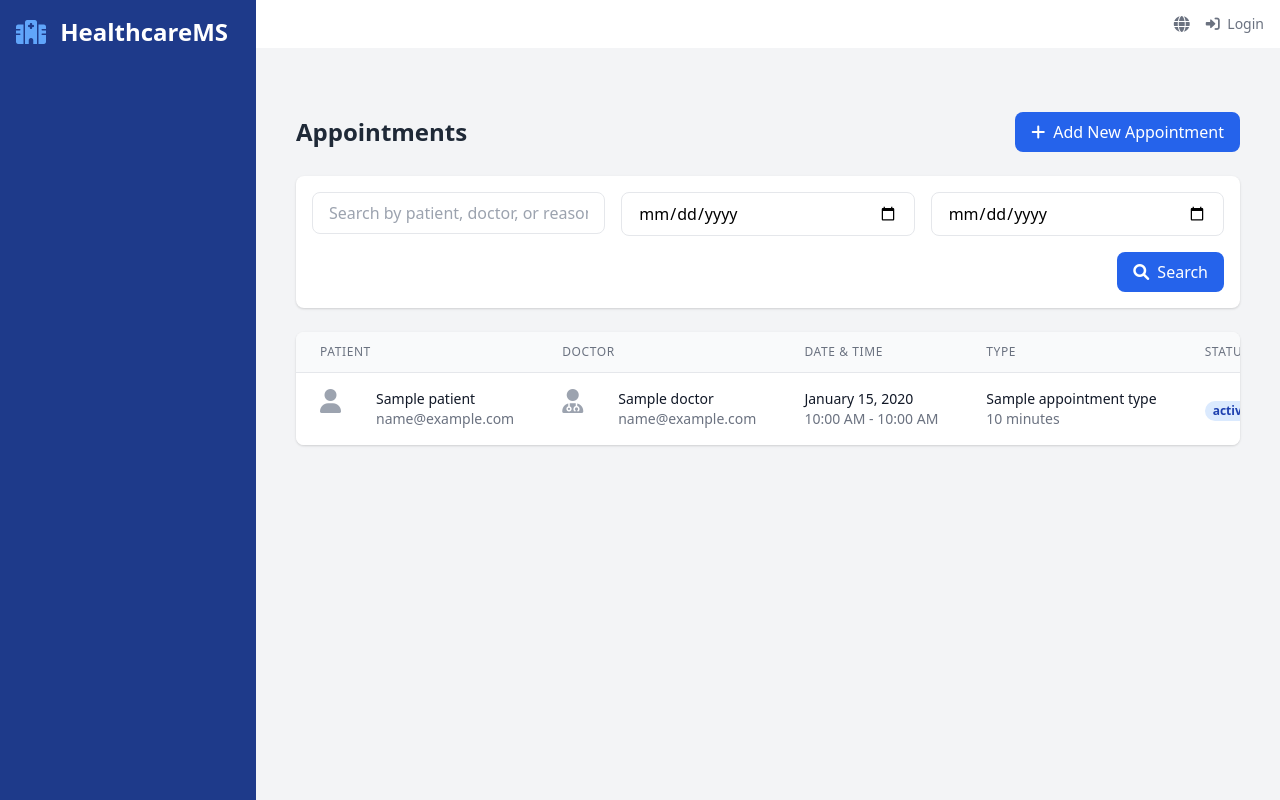
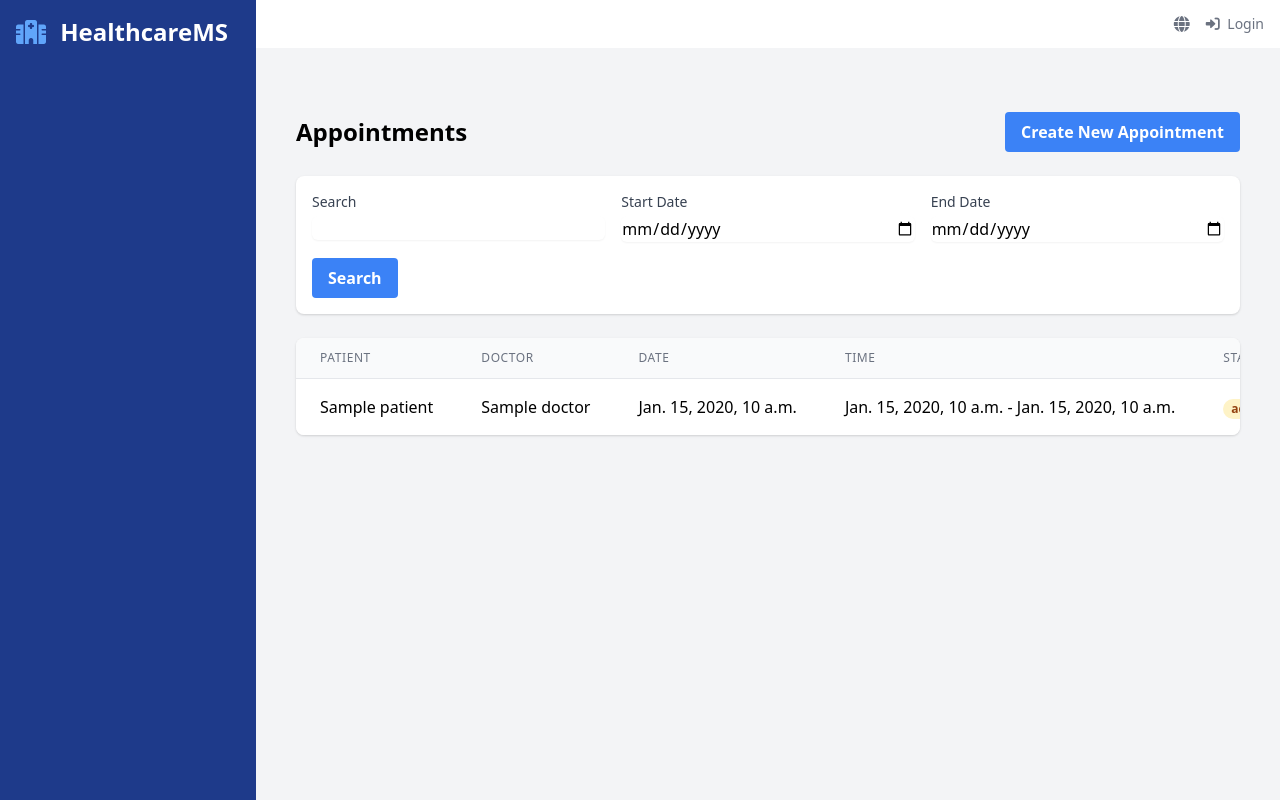
Before and after one commit to markramyy/healthcare-system, a Django app: template healthcare_ms/templates/appointment/appointment_list.html in a window 1280 px wide. Run offline with Django 5.2, Linux system fonts and the light colour scheme; the template is opened without the code that fills it: most values are stand-ins (such as "Sample title", 1, 10 or a date in 2020).

Commit message:
Refactor appointment and appointment slot templates to enhance user experience with improved translations, form layouts, and pagination. Introduce new templates for reserving and unreserving appointment slots, ensuring user-specific actions based on role. Update UI elements for better accessibility and clarity.

```diff
--- a/healthcare_ms/templates/appointment/appointment_list.html
+++ b/healthcare_ms/templates/appointment/appointment_list.html
@@ -1,113 +1,100 @@
-{% extends 'base.html' %}
+{% extends "base.html" %}
+{% load i18n %}
 
-{% block title %}Appointments - Healthcare Management System{% endblock %}
+{% block title %}{% trans "Appointments" %}{% endblock %}
 
 {% block content %}
 <div class="container mx-auto px-4 py-8">
-    <!-- Header -->
     <div class="flex justify-between items-center mb-6">
-        <h1 class="text-2xl font-bold text-gray-800">Appointments</h1>
-        <a href="{% url 'appointment:appointment-create' %}" class="bg-blue-600 hover:bg-blue-700 text-white px-4 py-2 rounded-lg">
-            <i class="fas fa-plus mr-2"></i>Add New Appointment
+        <h1 class="text-2xl font-bold">{% trans "Appointments" %}</h1>
+        {% if not is_patient %}
+        <a href="{% url 'appointment:appointment-create' %}" class="bg-blue-500 hover:bg-blue-700 text-white font-bold py-2 px-4 rounded">
+            {% trans "Create New Appointment" %}
         </a>
+        {% endif %}
     </div>
 
     <!-- Search and Filter Form -->
-    <div class="bg-white rounded-lg shadow p-4 mb-6">
-        <form method="get" class="space-y-4">
+    <form method="get" class="mb-6 bg-white p-4 rounded-lg shadow">
         <div class="grid grid-cols-1 md:grid-cols-3 gap-4">
             <div>
-                    <input type="text" name="search" value="{{ search_query }}" placeholder="Search by patient, doctor, or reason..."
-                           class="w-full px-4 py-2 border rounded-lg focus:outline-none focus:ring-2 focus:ring-blue-500">
+                <label for="search" class="block text-sm font-medium text-gray-700">{% trans "Search" %}</label>
+                <input type="text" name="search" id="search" value="{{ search_query }}" class="mt-1 block w-full rounded-md border-gray-300 shadow-sm focus:border-blue-500 focus:ring-blue-500">
             </div>
             <div>
-                    <input type="date" name="start_date" value="{{ start_date }}" placeholder="Start Date"
-                           class="w-full px-4 py-2 border rounded-lg focus:outline-none focus:ring-2 focus:ring-blue-500">
+                <label for="start_date" class="block text-sm font-medium text-gray-700">{% trans "Start Date" %}</label>
+                <input type="date" name="start_date" id="start_date" value="{{ start_date }}" class="mt-1 block w-full rounded-md border-gray-300 shadow-sm focus:border-blue-500 focus:ring-blue-500">
             </div>
             <div>
-                    <input type="date" name="end_date" value="{{ end_date }}" placeholder="End Date"
-                           class="w-full px-4 py-2 border rounded-lg focus:outline-none focus:ring-2 focus:ring-blue-500">
+                <label for="end_date" class="block text-sm font-medium text-gray-700">{% trans "End Date" %}</label>
+                <input type="date" name="end_date" id="end_date" value="{{ end_date }}" class="mt-1 block w-full rounded-md border-gray-300 shadow-sm focus:border-blue-500 focus:ring-blue-500">
             </div>
         </div>
-            <div class="flex justify-end">
-                <button type="submit" class="bg-blue-600 hover:bg-blue-700 text-white px-4 py-2 rounded-lg">
-                    <i class="fas fa-search mr-2"></i>Search
+        <div class="mt-4">
+            <button type="submit" class="bg-blue-500 hover:bg-blue-700 text-white font-bold py-2 px-4 rounded">
+                {% trans "Search" %}
             </button>
         </div>
     </form>
-    </div>
 
-    <!-- Appointments Table -->
+    <!-- Appointments List -->
     <div class="bg-white rounded-lg shadow overflow-hidden">
         <table class="min-w-full divide-y divide-gray-200">
             <thead class="bg-gray-50">
                 <tr>
-                    <th class="px-6 py-3 text-left text-xs font-medium text-gray-500 uppercase tracking-wider">Patient</th>
-                    <th class="px-6 py-3 text-left text-xs font-medium text-gray-500 uppercase tracking-wider">Doctor</th>
-                    <th class="px-6 py-3 text-left text-xs font-medium text-gray-500 uppercase tracking-wider">Date & Time</th>
-                    <th class="px-6 py-3 text-left text-xs font-medium text-gray-500 uppercase tracking-wider">Type</th>
-                    <th class="px-6 py-3 text-left text-xs font-medium text-gray-500 uppercase tracking-wider">Status</th>
-                    <th class="px-6 py-3 text-left text-xs font-medium text-gray-500 uppercase tracking-wider">Actions</th>
+                    <th class="px-6 py-3 text-left text-xs font-medium text-gray-500 uppercase tracking-wider">{% trans "Patient" %}</th>
+                    <th class="px-6 py-3 text-left text-xs font-medium text-gray-500 uppercase tracking-wider">{% trans "Doctor" %}</th>
+                    <th class="px-6 py-3 text-left text-xs font-medium text-gray-500 uppercase tracking-wider">{% trans "Date" %}</th>
+                    <th class="px-6 py-3 text-left text-xs font-medium text-gray-500 uppercase tracking-wider">{% trans "Time" %}</th>
+                    <th class="px-6 py-3 text-left text-xs font-medium text-gray-500 uppercase tracking-wider">{% trans "Status" %}</th>
+                    <th class="px-6 py-3 text-left text-xs font-medium text-gray-500 uppercase tracking-wider">{% trans "Actions" %}</th>
                 </tr>
             </thead>
             <tbody class="bg-white divide-y divide-gray-200">
                 {% for appointment in appointments %}
-                <tr class="hover:bg-gray-50">
+                <tr>
                     <td class="px-6 py-4 whitespace-nowrap">
-                        <div class="flex items-center">
-                            <div class="flex-shrink-0 h-10 w-10">
-                                <i class="fas fa-user text-2xl text-gray-400"></i>
-                            </div>
-                            <div class="ml-4">
-                                <div class="text-sm font-medium text-gray-900">{{ appointment.patient.get_full_name }}</div>
-                                <div class="text-sm text-gray-500">{{ appointment.patient.email }}</div>
-                            </div>
-                        </div>
+                        {{ appointment.patient.get_full_name }}
                     </td>
                     <td class="px-6 py-4 whitespace-nowrap">
-                        <div class="flex items-center">
-                            <div class="flex-shrink-0 h-10 w-10">
-                                <i class="fas fa-user-md text-2xl text-gray-400"></i>
-                            </div>
-                            <div class="ml-4">
-                                <div class="text-sm font-medium text-gray-900">{{ appointment.doctor.get_full_name }}</div>
-                                <div class="text-sm text-gray-500">{{ appointment.doctor.email }}</div>
-                            </div>
-                        </div>
+                        {{ appointment.doctor.get_full_name }}
                     </td>
                     <td class="px-6 py-4 whitespace-nowrap">
-                        <div class="text-sm text-gray-900">{{ appointment.slot.date|date:"F j, Y" }}</div>
-                        <div class="text-sm text-gray-500">{{ appointment.slot.start_time|time:"g:i A" }} - {{ appointment.slot.end_time|time:"g:i A" }}</div>
+                        {{ appointment.slot.date }}
                     </td>
                     <td class="px-6 py-4 whitespace-nowrap">
-                        <div class="text-sm text-gray-900">{{ appointment.appointment_type.name }}</div>
-                        <div class="text-sm text-gray-500">{{ appointment.appointment_type.duration }} minutes</div>
+                        {{ appointment.slot.start_time }} - {{ appointment.slot.end_time }}
                     </td>
                     <td class="px-6 py-4 whitespace-nowrap">
-                        <span class="px-2 inline-flex text-xs leading-5 font-semibold rounded-full
-                            {% if appointment.appointment_status == 'scheduled' %}bg-yellow-100 text-yellow-800
-                            {% elif appointment.appointment_status == 'confirmed' %}bg-blue-100 text-blue-800
-                            {% elif appointment.appointment_status == 'in_progress' %}bg-purple-100 text-purple-800
-                            {% elif appointment.appointment_status == 'completed' %}bg-green-100 text-green-800
-                            {% elif appointment.appointment_status == 'cancelled' %}bg-red-100 text-red-800
-                            {% elif appointment.appointment_status == 'no_show' %}bg-gray-100 text-gray-800{% endif %}">
-                            {{ appointment.get_status_display }}
+                        <span class="px-2 inline-flex text-xs leading-5 font-semibold rounded-full {% if appointment.appointment_status == 'completed' %}bg-green-100 text-green-800{% elif appointment.appointment_status == 'cancelled' %}bg-red-100 text-red-800{% else %}bg-yellow-100 text-yellow-800{% endif %}">
+                            {{ appointment.get_appointment_status_display }}
                         </span>
                     </td>
                     <td class="px-6 py-4 whitespace-nowrap text-sm font-medium">
+                        {% if is_patient %}
+                            {% if appointment.appointment_status == 'scheduled' %}
+                            <a href="{% url 'appointment:appointment-unreserve' appointment.guid %}" class="text-red-600 hover:text-red-900">
+                                {% trans "Unreserve" %}
+                            </a>
+                            {% else %}
+                            <a href="{% url 'appointment:appointment-detail' appointment.guid %}" class="text-blue-600 hover:text-blue-900">
+                                {% trans "View" %}
+                            </a>
+                            {% endif %}
+                        {% else %}
                             <a href="{% url 'appointment:appointment-detail' appointment.guid %}" class="text-blue-600 hover:text-blue-900 mr-3">
-                            <i class="fas fa-eye"></i>
+                                {% trans "View" %}
                             </a>
-                        <a href="{% url 'appointment:appointment-update' appointment.guid %}" class="text-yellow-600 hover:text-yellow-900">
-                            <i class="fas fa-edit"></i>
+                            <a href="{% url 'appointment:appointment-update' appointment.guid %}" class="text-indigo-600 hover:text-indigo-900">
+                                {% trans "Edit" %}
                             </a>
+                        {% endif %}
                     </td>
                 </tr>
                 {% empty %}
                 <tr>
                     <td colspan="6" class="px-6 py-4 text-center text-gray-500">
-                        <i class="fas fa-calendar-times text-4xl mb-2"></i>
-                        <p>No appointments found.</p>
+                        {% trans "No appointments found." %}
                     </td>
                 </tr>
                 {% endfor %}
@@ -116,64 +103,40 @@
     </div>
 
     <!-- Pagination -->
-    {% if appointments.has_other_pages %}
-    <div class="bg-white px-4 py-3 flex items-center justify-between border-t border-gray-200 sm:px-6">
-        <div class="flex-1 flex justify-between sm:hidden">
-            {% if appointments.has_previous %}
-            <a href="?page={{ appointments.previous_page_number }}{% if search_query %}&search={{ search_query }}{% endif %}{% if start_date %}&start_date={{ start_date }}{% endif %}{% if end_date %}&end_date={{ end_date }}{% endif %}"
-               class="relative inline-flex items-center px-4 py-2 border border-gray-300 text-sm font-medium rounded-md text-gray-700 bg-white hover:bg-gray-50">
-                Previous
-            </a>
-            {% endif %}
-            {% if appointments.has_next %}
-            <a href="?page={{ appointments.next_page_number }}{% if search_query %}&search={{ search_query }}{% endif %}{% if start_date %}&start_date={{ start_date }}{% endif %}{% if end_date %}&end_date={{ end_date }}{% endif %}"
-               class="ml-3 relative inline-flex items-center px-4 py-2 border border-gray-300 text-sm font-medium rounded-md text-gray-700 bg-white hover:bg-gray-50">
-                Next
-            </a>
-            {% endif %}
-        </div>
-        <div class="hidden sm:flex-1 sm:flex sm:items-center sm:justify-between">
-            <div>
-                <p class="text-sm text-gray-700">
-                    Showing <span class="font-medium">{{ appointments.start_index }}</span> to
-                    <span class="font-medium">{{ appointments.end_index }}</span> of
-                    <span class="font-medium">{{ appointments.paginator.count }}</span> results
-                </p>
-            </div>
-            <div>
+    {% if is_paginated %}
+    <div class="mt-4 flex justify-center">
         <nav class="relative z-0 inline-flex rounded-md shadow-sm -space-x-px" aria-label="Pagination">
-                    {% if appointments.has_previous %}
-                    <a href="?page={{ appointments.previous_page_number }}{% if search_query %}&search={{ search_query }}{% endif %}{% if start_date %}&start_date={{ start_date }}{% endif %}{% if end_date %}&end_date={{ end_date }}{% endif %}"
-                       class="relative inline-flex items-center px-2 py-2 rounded-l-md border border-gray-300 bg-white text-sm font-medium text-gray-500 hover:bg-gray-50">
-                        <span class="sr-only">Previous</span>
-                        <i class="fas fa-chevron-left"></i>
+            {% if page_obj.has_previous %}
+            <a href="?page={{ page_obj.previous_page_number }}{% if search_query %}&search={{ search_query }}{% endif %}{% if start_date %}&start_date={{ start_date }}{% endif %}{% if end_date %}&end_date={{ end_date }}{% endif %}" class="relative inline-flex items-center px-2 py-2 rounded-l-md border border-gray-300 bg-white text-sm font-medium text-gray-500 hover:bg-gray-50">
+                <span class="sr-only">{% trans "Previous" %}</span>
+                <svg class="h-5 w-5" xmlns="http://www.w3.org/2000/svg" viewBox="0 0 20 20" fill="currentColor" aria-hidden="true">
+                    <path fill-rule="evenodd" d="M12.707 5.293a1 1 0 010 1.414L9.414 10l3.293 3.293a1 1 0 01-1.414 1.414l-4-4a1 1 0 010-1.414l4-4a1 1 0 011.414 0z" clip-rule="evenodd" />
+                </svg>
             </a>
             {% endif %}
 
-                    {% for num in appointments.paginator.page_range %}
-                    {% if appointments.number == num %}
-                    <span class="relative inline-flex items-center px-4 py-2 border border-gray-300 bg-blue-50 text-sm font-medium text-blue-600">
+            {% for num in page_obj.paginator.page_range %}
+            {% if page_obj.number == num %}
+            <span class="relative inline-flex items-center px-4 py-2 border border-blue-500 bg-blue-50 text-sm font-medium text-blue-600">
                 {{ num }}
             </span>
-                    {% elif num > appointments.number|add:'-3' and num < appointments.number|add:'3' %}
-                    <a href="?page={{ num }}{% if search_query %}&search={{ search_query }}{% endif %}{% if start_date %}&start_date={{ start_date }}{% endif %}{% if end_date %}&end_date={{ end_date }}{% endif %}"
-                       class="relative inline-flex items-center px-4 py-2 border border-gray-300 bg-white text-sm font-medium text-gray-700 hover:bg-gray-50">
+            {% else %}
+            <a href="?page={{ num }}{% if search_query %}&search={{ search_query }}{% endif %}{% if start_date %}&start_date={{ start_date }}{% endif %}{% if end_date %}&end_date={{ end_date }}{% endif %}" class="relative inline-flex items-center px-4 py-2 border border-gray-300 bg-white text-sm font-medium text-gray-700 hover:bg-gray-50">
                 {{ num }}
             </a>
             {% endif %}
             {% endfor %}
 
-                    {% if appointments.has_next %}
-                    <a href="?page={{ appointments.next_page_number }}{% if search_query %}&search={{ search_query }}{% endif %}{% if start_date %}&start_date={{ start_date }}{% endif %}{% if end_date %}&end_date={{ end_date }}{% endif %}"
-                       class="relative inline-flex items-center px-2 py-2 rounded-r-md border border-gray-300 bg-white text-sm font-medium text-gray-500 hover:bg-gray-50">
-                        <span class="sr-only">Next</span>
-                        <i class="fas fa-chevron-right"></i>
+            {% if page_obj.has_next %}
+            <a href="?page={{ page_obj.next_page_number }}{% if search_query %}&search={{ search_query }}{% endif %}{% if start_date %}&start_date={{ start_date }}{% endif %}{% if end_date %}&end_date={{ end_date }}{% endif %}" class="relative inline-flex items-center px-2 py-2 rounded-r-md border border-gray-300 bg-white text-sm font-medium text-gray-500 hover:bg-gray-50">
+                <span class="sr-only">{% trans "Next" %}</span>
+                <svg class="h-5 w-5" xmlns="http://www.w3.org/2000/svg" viewBox="0 0 20 20" fill="currentColor" aria-hidden="true">
+                    <path fill-rule="evenodd" d="M7.293 14.707a1 1 0 010-1.414L10.586 10 7.293 6.707a1 1 0 011.414-1.414l4 4a1 1 0 010 1.414l-4 4a1 1 0 01-1.414 0z" clip-rule="evenodd" />
+                </svg>
             </a>
             {% endif %}
         </nav>
     </div>
-        </div>
-    </div>
     {% endif %}
 </div>
 {% endblock %}
```
Also changed, not shown: healthcare_ms/templates/appointment/appointment_slot_list.html (+63 -88 lines), healthcare_ms/templates/appointment/appointment_slot_reserve.html (added, +44 -0 lines), healthcare_ms/templates/appointment/appointment_unreserve.html (added, +48 -0 lines). Lines whose indentation alone changed are shown as unchanged.
